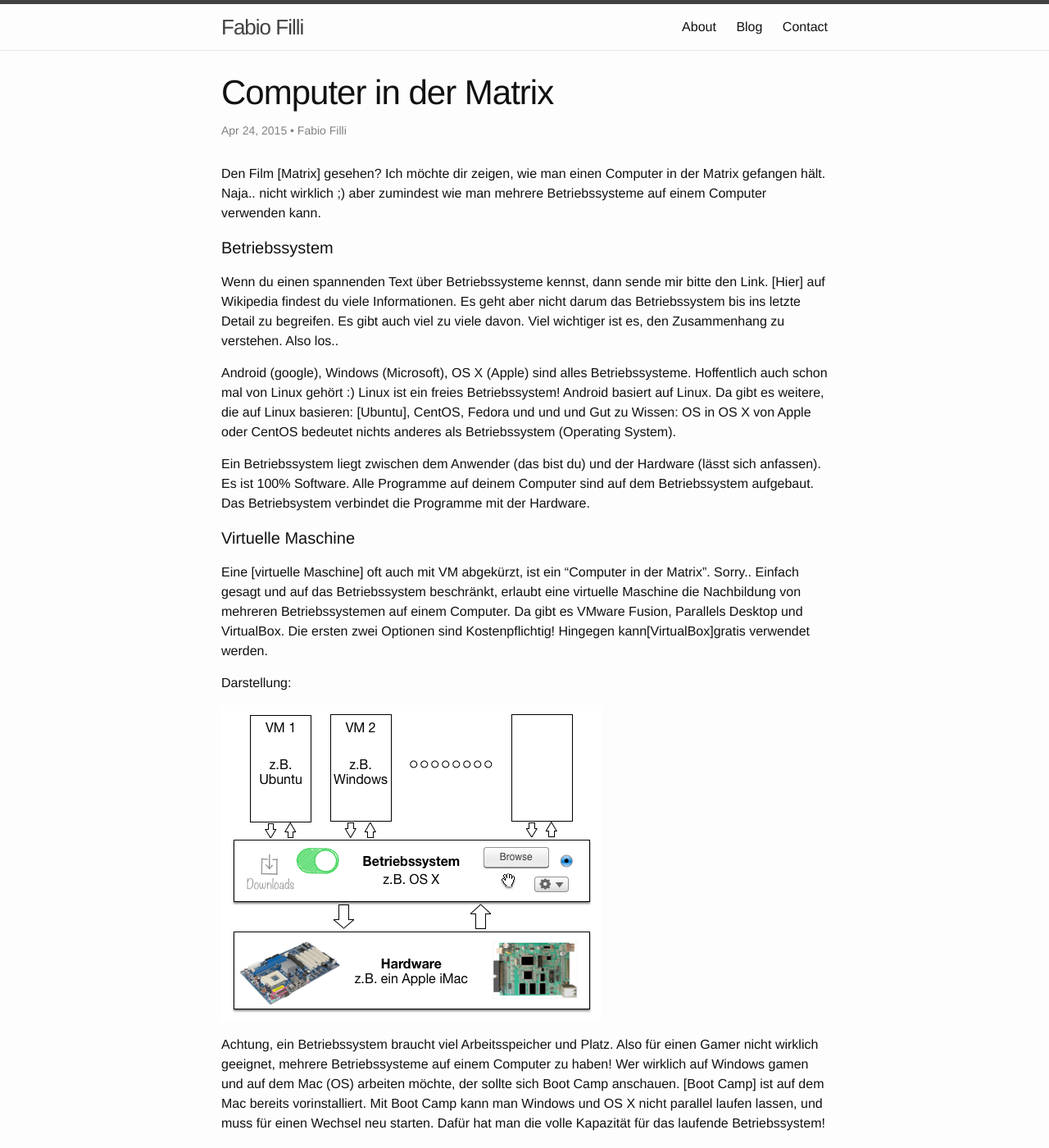
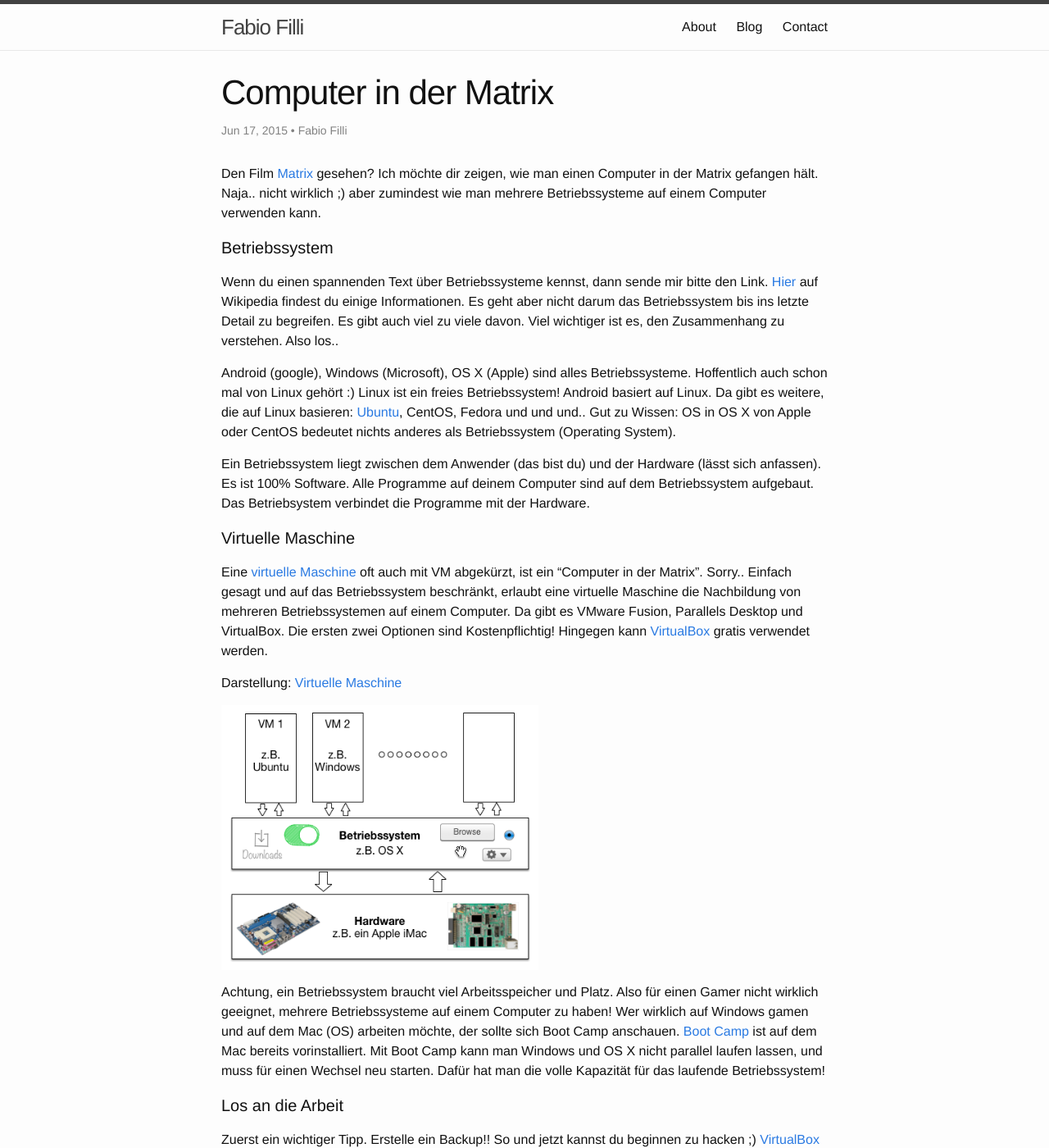
Before and after one commit to fabiofilli/fabiofilli, a Jekyll site: the page built from _posts/de/2015-06-17-Computer-in-der-Matrix.md, in a window 1280 px wide and 1400 px high. Shown: the whole window at 82% size. Built offline with Jekyll 4.4.1, drawn with Linux system fonts in a browser that asks for light colours; some of the changed text lies outside the part shown.

Commit message:
modify post
computer in der matrix

```diff
--- a/_posts/de/2015-06-17-Computer-in-der-Matrix.md
+++ b/_posts/de/2015-06-17-Computer-in-der-Matrix.md
@@ -1,29 +1,32 @@
 ---
 layout: post
 title: "Computer in der Matrix"
-date: 2015-04-24
+date: 2015-06-17
 author: Fabio Filli
 lang: de
 ---
-Den Film [Matrix] gesehen? Ich möchte dir zeigen, wie man einen Computer in der Matrix gefangen hält. Naja.. nicht wirklich ;) aber zumindest wie man mehrere Betriebssysteme auf einem Computer verwenden kann.
+Den Film [Matrix](https://de.wikipedia.org/wiki/Matrix_%28Film%29 "Matrix") gesehen? Ich möchte dir zeigen, wie man einen Computer in der Matrix gefangen hält. Naja.. nicht wirklich ;) aber zumindest wie man mehrere Betriebssysteme auf einem Computer verwenden kann.
+
 
 #### Betriebssystem
-Wenn du einen spannenden Text über Betriebssysteme kennst, dann sende mir bitte den Link. [Hier] auf Wikipedia findest du viele Informationen. Es geht aber nicht darum das Betriebssystem bis ins letzte Detail zu begreifen. Es gibt auch viel zu viele davon. Viel wichtiger ist es, den Zusammenhang zu verstehen. Also los..
+Wenn du einen spannenden Text über Betriebssysteme kennst, dann sende mir bitte den Link. [Hier](https://de.wikipedia.org/wiki/Betriebssystem "Betriebssystem") auf Wikipedia findest du einige Informationen. Es geht aber nicht darum das Betriebssystem bis ins letzte Detail zu begreifen. Es gibt auch viel zu viele davon. Viel wichtiger ist es, den Zusammenhang zu verstehen. Also los..
 
-Android (google), Windows (Microsoft), OS X (Apple) sind alles Betriebssysteme. Hoffentlich auch schon mal von Linux gehört :) Linux ist ein freies Betriebssystem! Android basiert auf Linux. Da gibt es weitere, die auf Linux basieren: [Ubuntu], CentOS, Fedora und und und
+Android (google), Windows (Microsoft), OS X (Apple) sind alles Betriebssysteme. Hoffentlich auch schon mal von Linux gehört :) Linux ist ein freies Betriebssystem! Android basiert auf Linux. Da gibt es weitere, die auf Linux basieren: [Ubuntu](http://www.ubuntu.com/ "Ubuntu"), CentOS, Fedora und und und..
 Gut zu Wissen: OS in OS X von Apple oder CentOS bedeutet nichts anderes als Betriebssystem (Operating System).
 
 Ein Betriebssystem liegt zwischen dem Anwender (das bist du) und der Hardware (lässt sich anfassen). Es ist 100% Software. Alle Programme auf deinem Computer sind auf dem Betriebssystem aufgebaut. Das Betriebsystem verbindet die Programme mit der Hardware.
 
 #### Virtuelle Maschine
-Eine [virtuelle Maschine] oft auch mit VM abgekürzt, ist ein “Computer in der Matrix”. Sorry.. Einfach gesagt und auf das Betriebssystem beschränkt, erlaubt eine virtuelle Maschine die Nachbildung von mehreren Betriebssystemen auf einem Computer. Da gibt es VMware Fusion, Parallels Desktop und VirtualBox. Die ersten zwei Optionen sind Kostenpflichtig! Hingegen kann[VirtualBox]gratis verwendet werden.
+Eine [virtuelle Maschine](https://de.wikipedia.org/wiki/Virtuelle_Maschine "virtuelle Maschine") oft auch mit VM abgekürzt, ist ein “Computer in der Matrix”. Sorry.. Einfach gesagt und auf das Betriebssystem beschränkt, erlaubt eine virtuelle Maschine die Nachbildung von mehreren Betriebssystemen auf einem Computer. Da gibt es VMware Fusion, Parallels Desktop und VirtualBox. Die ersten zwei Optionen sind Kostenpflichtig! Hingegen kann [VirtualBox](https://www.virtualbox.org/ "VirtualBox") gratis verwendet werden.
 
-Darstellung:
+Darstellung: [Virtuelle Maschine](/assets/Virtuelle_Maschine.png)
 
-![Meine schöne Darstellung]({{ site.url }}/assets/Virtuelle_Maschine.png)
+<img src="/assets/Virtuelle_Maschine.png" style="width:387px">
 
 
-Achtung, ein Betriebssystem braucht viel Arbeitsspeicher und Platz. Also für einen Gamer nicht wirklich geeignet, mehrere Betriebssysteme auf einem Computer zu haben! Wer wirklich auf Windows gamen und auf dem Mac (OS) arbeiten möchte, der sollte sich Boot Camp anschauen. [Boot Camp] ist auf dem Mac bereits vorinstalliert. Mit Boot Camp kann man Windows und OS X nicht parallel laufen lassen, und muss für einen Wechsel neu starten. Dafür hat man die volle Kapazität für das laufende Betriebssystem!
+
+
+Achtung, ein Betriebssystem braucht viel Arbeitsspeicher und Platz. Also für einen Gamer nicht wirklich geeignet, mehrere Betriebssysteme auf einem Computer zu haben! Wer wirklich auf Windows gamen und auf dem Mac (OS) arbeiten möchte, der sollte sich Boot Camp anschauen. [Boot Camp](https://www.apple.com/chde/support/bootcamp/ "Boot Camp") ist auf dem Mac bereits vorinstalliert. Mit Boot Camp kann man Windows und OS X nicht parallel laufen lassen, und muss für einen Wechsel neu starten. Dafür hat man die volle Kapazität für das laufende Betriebssystem!
 
 #### Los an die Arbeit
-Zuerst ein wichtiger Tipp. Erstelle ein Backup!! So und jetzt kannst du beginnen zu hacken ;) [VirtualBox] herunterladen (Juhuuuii Version 5 steht bald zur Verfügung) und z.B. Ubuntu mit VirtualBox installieren. Denke daran, für Microsoft Windows brauchst du eine Lizenz. Doch wer braucht schon Microsoft.. :P
+Zuerst ein wichtiger Tipp. Erstelle ein Backup!! So und jetzt kannst du beginnen zu hacken ;) [VirtualBox](https://www.virtualbox.org/ "VirtualBox") herunterladen (Juhuuuii Version 5 steht bald zur Verfügung) und z.B. Ubuntu mit VirtualBox installieren. Denke daran, für Microsoft Windows benötigst du eine Lizenz. Doch wer braucht schon Microsoft.. :P
```
